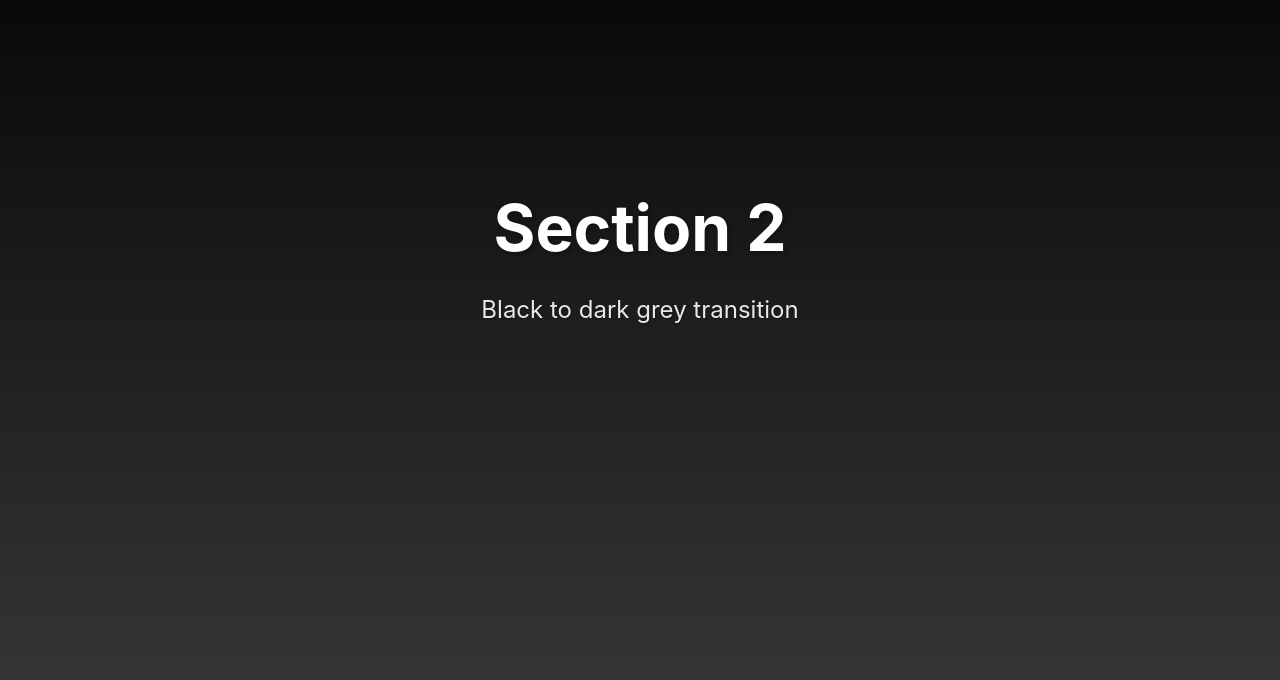
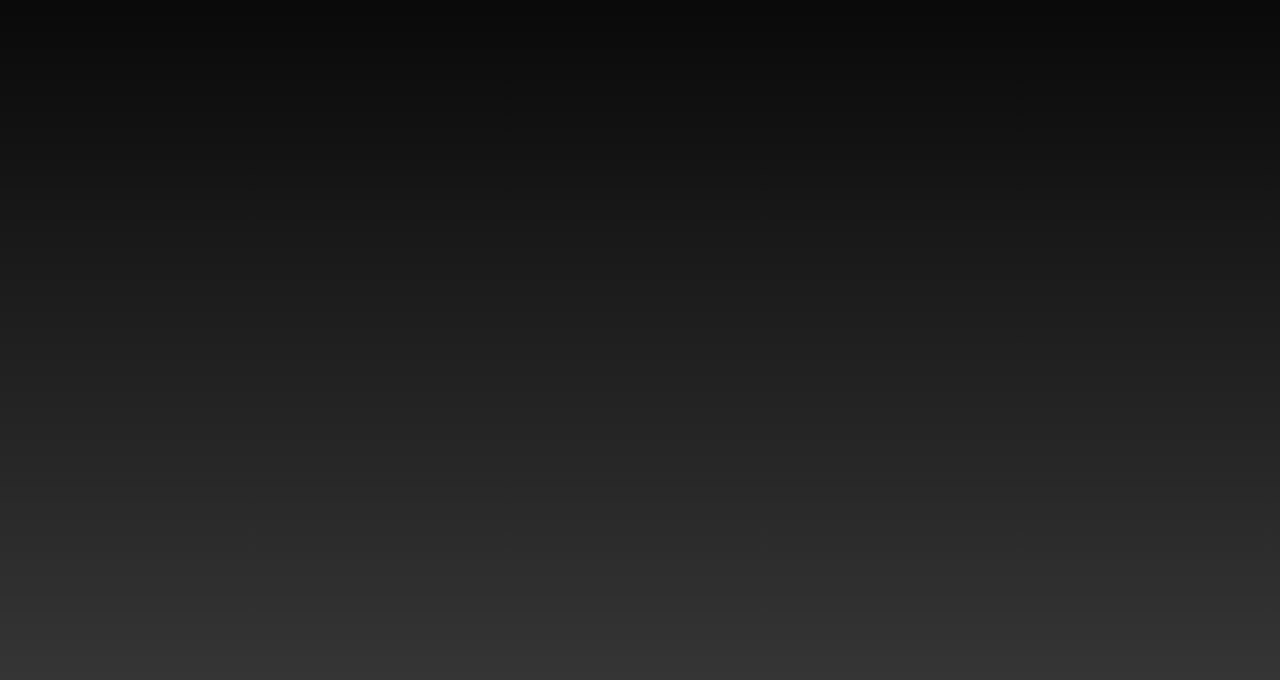
Before and after one commit to divyansh-1009/Landing-Page, a React (Vite) app: page / in a window 1280 px wide. Shown: the part 946-1626 px from the top of the page. Built offline with nearby package versions, Linux system fonts and the light colour scheme.

Commit message:
second section

```diff
--- a/src/App.css
+++ b/src/App.css
@@ -143,3 +143,48 @@
 #section-5, #section-6 {
   color: #000000;
 }
+
+/* Section 2 - Conditional Text */
+.section-2-content {
+  position: absolute;
+  top: 75%;
+  left: 50%;
+  transform: translate(-50%, -50%);
+  width: 90%;
+  max-width: 800px;
+  text-align: center;
+}
+
+.section-2-text {
+  font-size: 3.5rem;
+  font-weight: 600;
+  color: #ffffff;
+  margin: 0;
+  line-height: 1.2;
+  text-shadow: 2px 2px 8px rgba(0, 0, 0, 0.8);
+  animation: section2TextFadeIn 1s ease-in-out forwards;
+  opacity: 0;
+}
+
+@keyframes section2TextFadeIn {
+  0% {
+    opacity: 0;
+    transform: translateY(30px) scale(0.95);
+  }
+  100% {
+    opacity: 1;
+    transform: translateY(0) scale(1);
+  }
+}
+
+@media (max-width: 768px) {
+  .section-2-text {
+    font-size: 2.5rem;
+  }
+}
+
+@media (max-width: 480px) {
+  .section-2-text {
+    font-size: 2rem;
+  }
+}
--- a/src/App.tsx
+++ b/src/App.tsx
@@ -5,6 +5,7 @@ function App() {
   const [scrollY, setScrollY] = useState(0)
   const [selectedRectIndex, setSelectedRectIndex] = useState<number | null>(null)
   const [showText, setShowText] = useState(false)
+  const [showSection2Text, setShowSection2Text] = useState(false)
   const section1Ref = useRef<HTMLElement>(null)
 
   useEffect(() => {
@@ -28,6 +29,19 @@ function App() {
     const progress = Math.min(scrollY / (sectionHeight * 0.5), 1) // Complete animation at 50% of section height
     return progress
   }
+
+  // Check if user is in Section 2
+  useEffect(() => {
+    const sectionHeight = window.innerHeight
+    const section2Start = sectionHeight // Section 2 starts after Section 1
+    const section2End = sectionHeight * 2 // Section 2 ends before Section 3
+
+    if (scrollY >= section2Start && scrollY < section2End) {
+      setShowSection2Text(true)
+    } else {
+      setShowSection2Text(false)
+    }
+  }, [scrollY])
 
   const animationProgress = getAnimationProgress()
 
@@ -110,8 +124,11 @@ function App() {
       </section>
 
       <section className="section-full" id="section-2">
-        <h1>Section 2</h1>
-        <p>Black to dark grey transition</p>
+        {showSection2Text && (
+          <div className="section-2-content">
+            <h2 className="section-2-text">Among billions of possibilities, I recognize yours.</h2>
+          </div>
+        )}
       </section>
 
       <section className="section-full" id="section-3">
```
